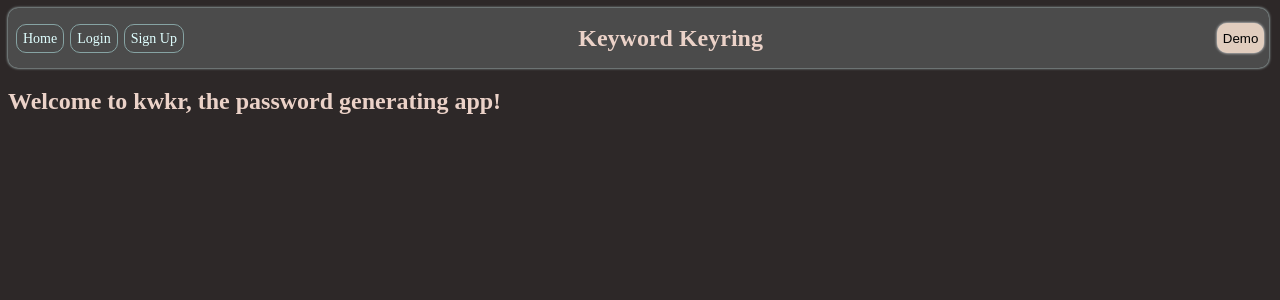
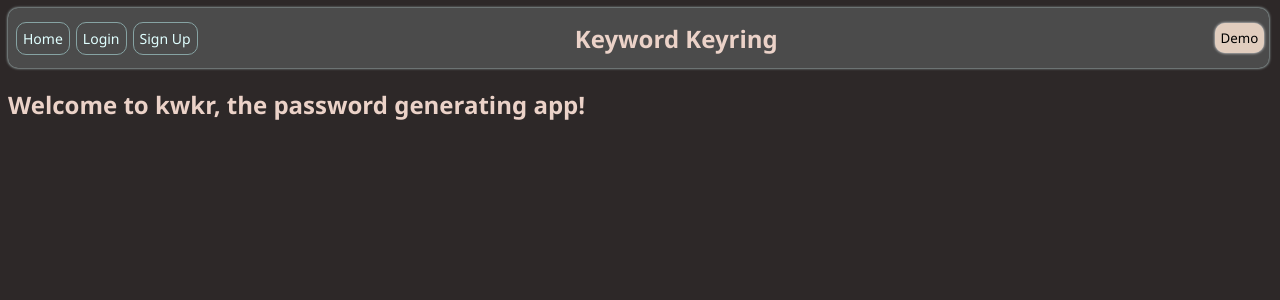
Before and after one commit to EEichen/keyword-keyring, a React (Create React App) app in the folder react-app/: page /splash in a window 1280 px wide. Shown: the top 300 px of the page. Built offline with nearby package versions, Linux system fonts and the light colour scheme; no server answers.

Commit message:
selected a font

```diff
--- a/react-app/src/index.css
+++ b/react-app/src/index.css
@@ -3,6 +3,7 @@ body{
     background-color: rgb(45, 40, 40);
     color: rgb(235, 210, 200);
     height: 98vh;
+    font-family:'Segoe UI', Tahoma, Geneva, Verdana, sans-serif;
 }
 
 input:focus{
@@ -13,7 +14,8 @@ button{
     cursor: pointer;
     background-color: rgb(225, 205, 190);
     border-radius: 5px;
-    border: none
+    border: none;
+    font-family: inherit;
 }
 
 button:hover{
```
